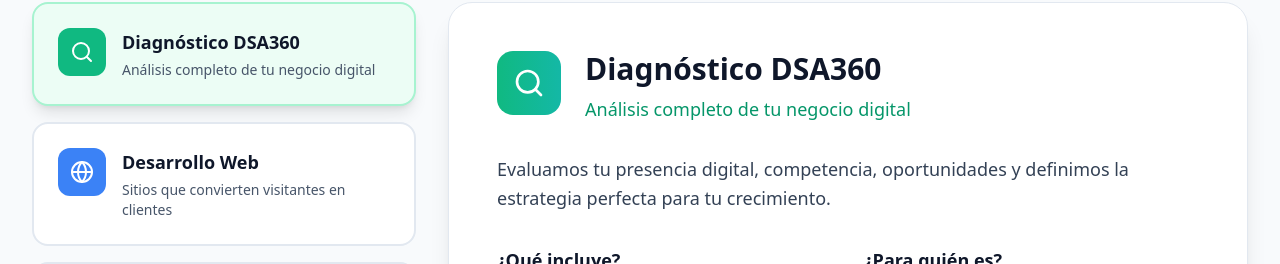
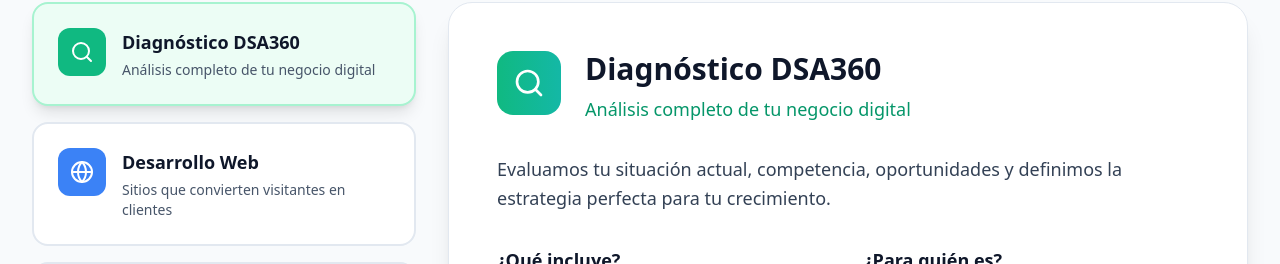
Before and after one commit to drex25/dsa-business, a React (Vite) app: page / in a window 1280 px wide. Shown: the part 1250-1514 px from the top of the page. Built offline with nearby package versions, Linux system fonts and the light colour scheme.

Commit message:
Updated Services.tsx

```diff
--- a/src/components/Services.tsx
+++ b/src/components/Services.tsx
@@ -9,7 +9,7 @@
       icon: Search,
       title: 'Diagnóstico DSA360',
       subtitle: 'Análisis completo de tu negocio digital',
-      description: 'Evaluamos tu presencia digital, competencia, oportunidades y definimos la estrategia perfecta para tu crecimiento.',
+      description: 'Evaluamos tu situación actual, competencia, oportunidades y definimos la estrategia perfecta para tu crecimiento.',
       features: ['Auditoría completa', 'Análisis de competencia', 'Plan estratégico', 'Roadmap personalizado'],
       forWho: 'Emprendedores y empresas que quieren entender su posicionamiento digital',
       result: 'Estrategia clara y plan de acción para los próximos 6-12 meses',
```
